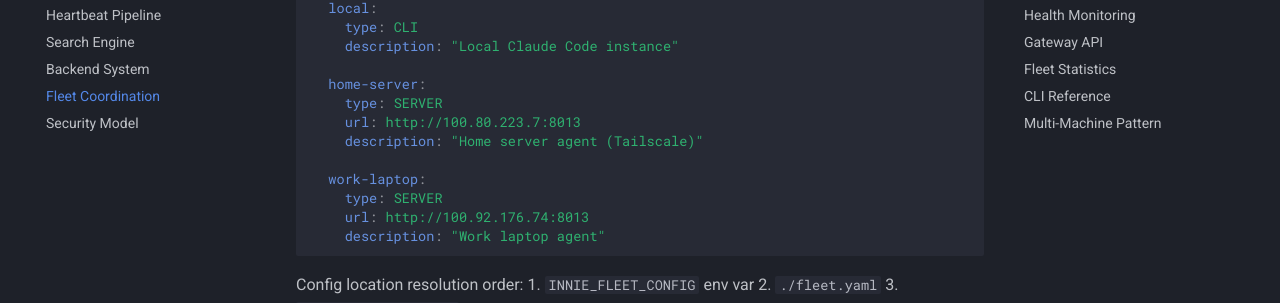
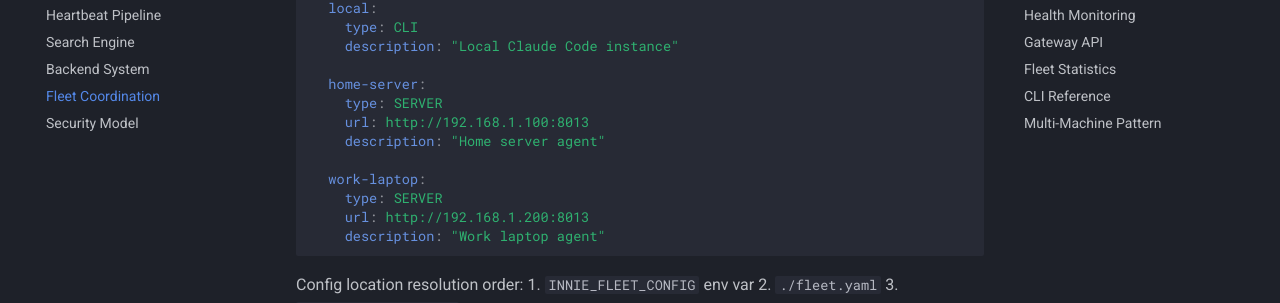
Before and after one commit to unarmedpuppy/innie-engine, an MkDocs documentation site: the page built from docs/architecture/fleet.md, in a window 1280 px wide and 900 px high, scrolled down 683 px. Shown: the part 147-450 px from the top of the window. Built offline with MkDocs 1.6.1 and Material for MkDocs 9.7.7, drawn with Linux system fonts in a browser that asks for light colours; comment, search, counter and statistics services are not loaded.

Commit message:
fix: remove all homelab-specific URLs and personal info
- Replace gitea.server.unarmedpuppy.com URLs with GitHub URLs
- Replace Tailscale IPs (100.x) with generic 192.168.1.x examples
- Replace homelab-ai model reference (qwen3-32b-awq) with Ollama example
- Replace Mattermost channel ID with placeholder
- Replace family member name in search example
- Change openclaw migrate default from "avery" to "innie"
- Generalize init wizard update source options (remove hardcoded Gitea)

Co-Authored-By: Claude Opus 4.6 <noreply@anthropic.com>

````diff
--- a/docs/architecture/fleet.md
+++ b/docs/architecture/fleet.md
@@ -30,12 +30,12 @@ agents:
 
   home-server:
     type: SERVER
-    url: http://100.80.223.7:8013
-    description: "Home server agent (Tailscale)"
+    url: http://192.168.1.100:8013
+    description: "Home server agent"
 
   work-laptop:
     type: SERVER
-    url: http://100.92.176.74:8013
+    url: http://192.168.1.200:8013
     description: "Work laptop agent"
 ```
 
````
Also changed, not shown: README.md (+1 -1 lines), docs/adrs/0025-uv-primary-distribution.md (+2 -2 lines), docs/architecture/heartbeat-pipeline.md (+2 -2 lines), docs/getting-started.md (+2 -2 lines), docs/index.md (+1 -1 lines), docs/reference/api-server.md (+1 -1 lines), 4 other files.
